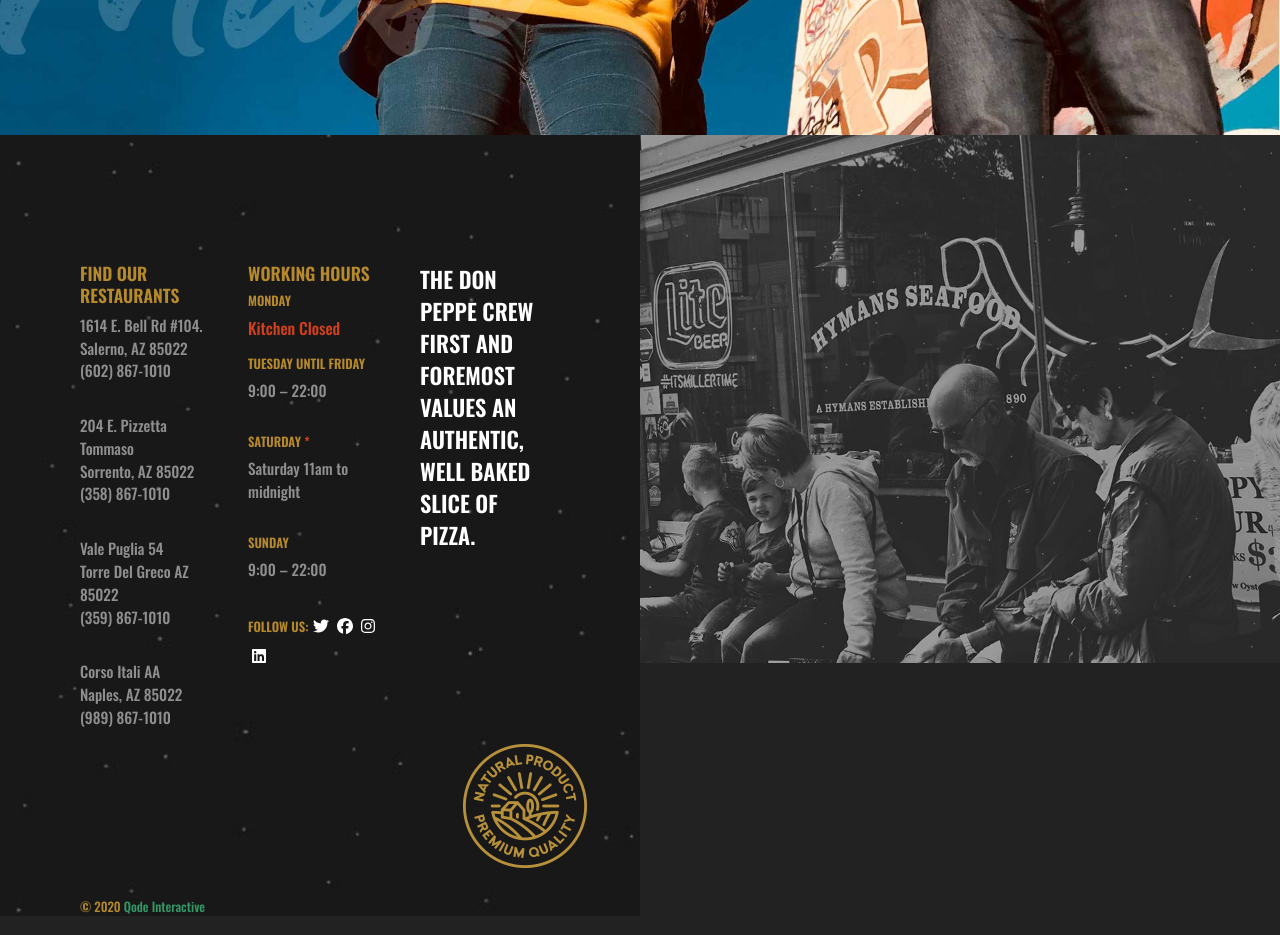
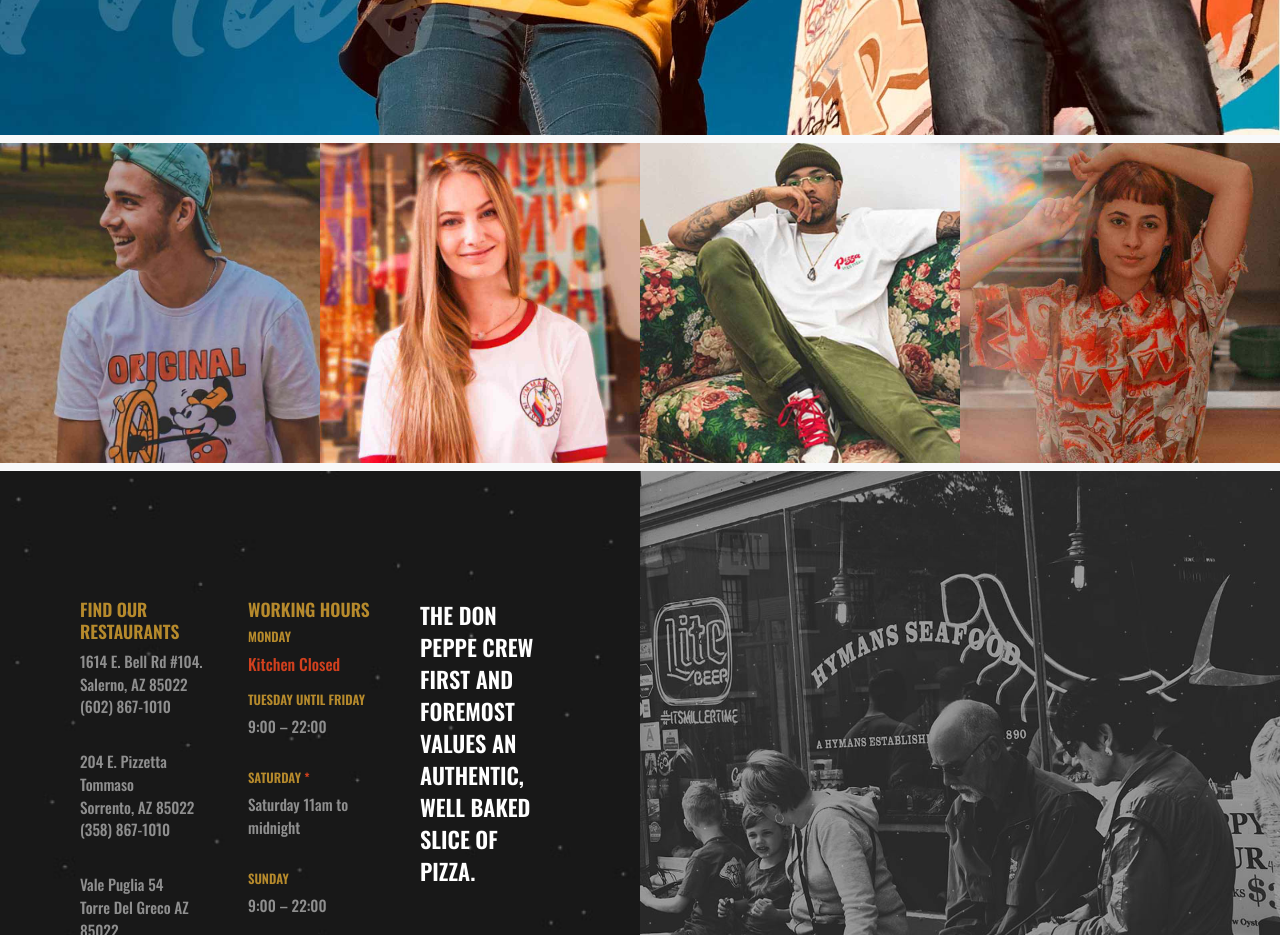
Before and after one commit to DarioGuastella/proj-html-vuejs, a Vue app: page / in a window 1280 px wide. Shown: the part 2820-3755 px from the top of the page. Built offline with nearby package versions, Linux system fonts and the light colour scheme.

Commit message:
aggiunge sezione team(todo: hover)

```diff
--- a/src/components/AppMain.vue
+++ b/src/components/AppMain.vue
@@ -102,6 +102,25 @@ export default {
             </div>
         </div>
     </section>
+    <!-- Sezione 5 - TEAM --> <!--ToDo: Hover-->
+    <section>
+        <div class="container-fluid py-2 bg-light">
+            <div class="row">
+                <div class="col-3 teamCard">
+                    <img class="w-100" src="/img/h1-team-1a-700x700.jpg" alt="">
+                </div>
+                <div class="col-3 teamCard">
+                    <img class="w-100" src="/img/h1-team-2a.jpg" alt="">
+                </div>
+                <div class="col-3 teamCard">
+                    <img class="w-100" src="/img/h1-team-4a.jpg" alt="">
+                </div>
+                <div class="col-3 teamCard">
+                    <img class="w-100" src="/img/h1-team-3a.jpg" alt="">
+                </div>
+            </div>
+        </div>
+    </section>
 </template>
 
 <style scoped lang="scss">
@@ -195,5 +214,12 @@ export default {
     background-size: cover;
 }
 
+//Sezione 5 Team
+.teamCard {
+    width: calc(100% / 4);
+    padding-right: 0;
+    padding-left: 0;
+}
+
 // ...qui eventuale SCSS di AppComponent
 </style>
```
